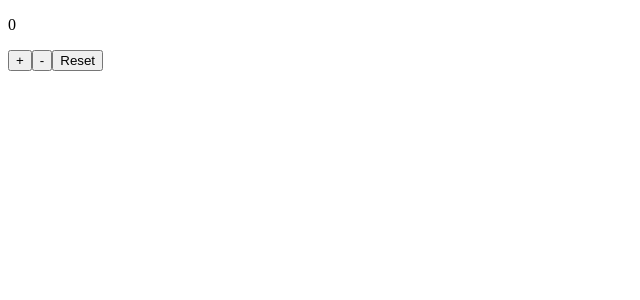
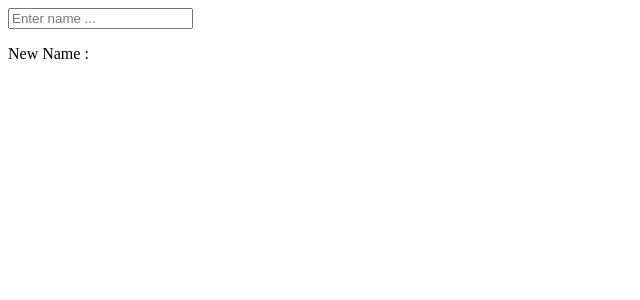
Before and after one commit to Rairohan/react-concepts, a React (Vite) app: page / in a window 1280 px wide. Shown: the top 300 px of the page, without its empty margins (0-640 px from the left). Built offline with nearby package versions, Linux system fonts and the light colour scheme.

Commit message:
task added

```diff
--- a/src/App.jsx
+++ b/src/App.jsx
@@ -180,9 +180,11 @@ import { createContext, use, useReducer, useState } from 'react'
 // }
 
 //---------------CustomHooks----------------
-import ScoreBoard from './CustomHooks/ScoreBoard'
+import ScoreBoard from './CustomHooks/task1/ScoreBoard'
+import ThemeSelector from './CustomHooks/task2/ThemeSelector'
+import NameInput from './CustomHooks/task3/NameInput'
 export default function App(){
     return(
-        <ScoreBoard/>
+        <NameInput/>
     )
 }
--- /dev/null
+++ b/src/CustomHooks/task2/ThemeSelector.jsx
@@ -0,0 +1,11 @@
+import useToggle from "./useToogle";
+export default function ThemeSelector(){
+    const {value,toggle} = useToggle()
+    return(
+        <div>
+            <p>Theme Selector</p>
+            <p>{value}</p>
+            <button onClick={toggle}>{value ? "On" : "OFF"}</button>
+        </div>
+    )
+}
--- /dev/null
+++ b/src/CustomHooks/task2/useToogle.jsx
@@ -0,0 +1,6 @@
+import {useState} from "react";
+export default function useToggle(){
+    const [value,setValue] = useState(false)
+    const toggle = ()=>(setValue(!value))
+    return {value,toggle}
+}
--- /dev/null
+++ b/src/CustomHooks/task3/NameInput.jsx
@@ -0,0 +1,16 @@
+import useLocalStorage from "./useLocalStorage";
+export default function NameInput(){
+    const {value,setValue} = useLocalStorage()
+    return(
+        <div>
+            <input
+             type="text"
+             value={value}
+             placeholder="Enter name ..."
+             onChange={(e)=>{setValue(e.target.value)}}
+            />
+            <p>New Name : {value}</p>
+        </div>
+    )
+
+}
--- /dev/null
+++ b/src/CustomHooks/task3/useLocalStorage.jsx
@@ -0,0 +1,14 @@
+import { useState } from "react";
+export default function useLocalStorage(key,initialState){
+    const stored = localStorage.getItem(key)
+    const initial = stored ? JSON.parse(stored) : initialState
+
+    const [value,setValue] = useState(initial)
+
+    const updateValue = (newValue)=>{
+        setValue(newValue)
+        localStorage.setItem(key,JSON.stringify(newValue))
+
+    }
+    return{value, setValue: updateValue}
+}
```
Also changed, not shown: src/CustomHooks/task1/ScoreBoard.jsx (renamed from src/CustomHooks/ScoreBoard.jsx), src/CustomHooks/task1/useCounter.jsx (renamed from src/CustomHooks/useCounter.jsx).
